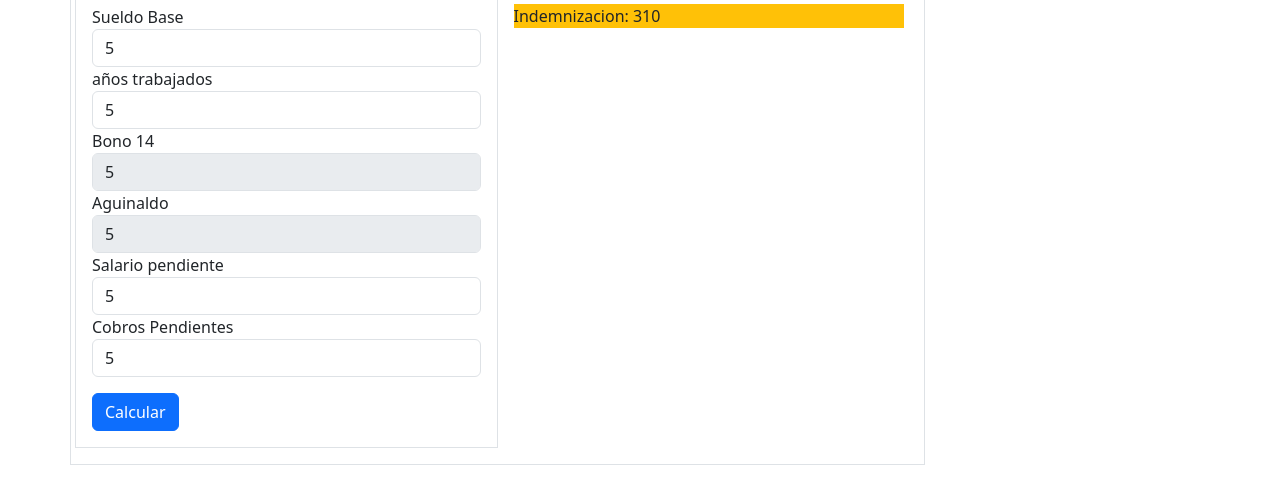
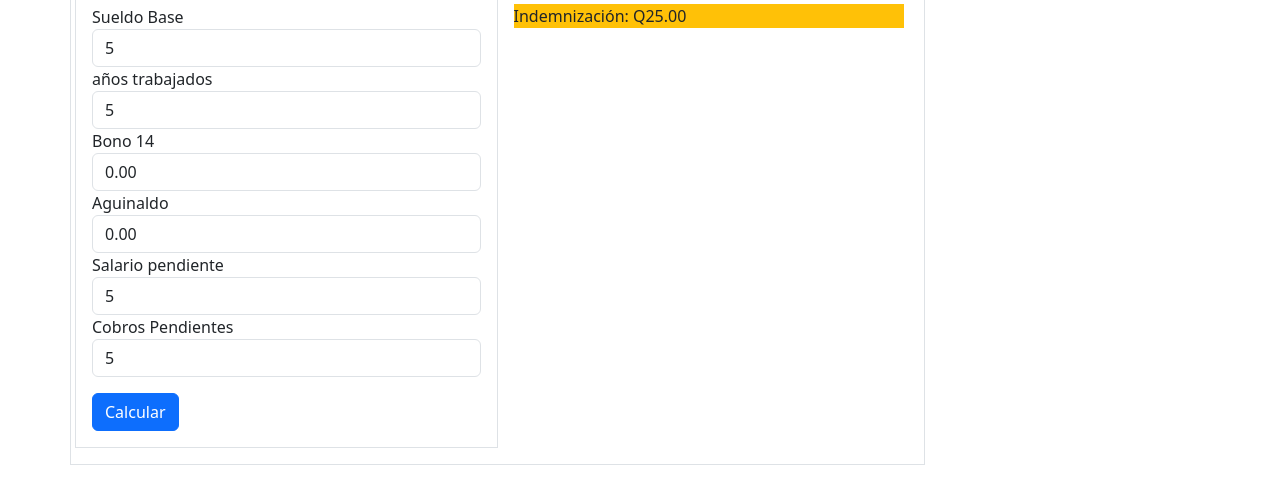
Before and after one commit to ErickBatz/m1ra3_aat_Erick_Batz, a plain HTML site: page Indemnizacion.html in a window 1280 px wide. Both pictures are taken after typing "5", "5", "5", "5" into the empty fields and a click on the button "Calcular". Shown: the part 216-720 px from the top of the page. Drawn offline with nearby package versions, Linux system fonts and the light colour scheme.

Commit message:
cambios en el archivo js indenmizacion

```diff
--- a/Indemnizacion.html
+++ b/Indemnizacion.html
@@ -66,11 +66,11 @@
 
 
                             <label for="">Bono 14</label>
-                            <input type="number" name="bono14" id="bono14" class="form-control" disabled
+                            <input type="number" name="bono14" id="bono14" class="form-control" readonly
                                 placeholder="No llenar nada">
 
                             <label for="">Aguinaldo</label>
-                            <input type="number" name="aguinaldo" id="aguinaldo" class="form-control" disabled
+                            <input type="number" name="aguinaldo" id="aguinaldo" class="form-control" readonly
                                 placeholder="No llenar nada">
 
                             <label for="">Salario pendiente</label>
--- a/js/Indemnizacion.js
+++ b/js/Indemnizacion.js
@@ -7,22 +7,26 @@ const añosTrabajados = document.querySelector("#añosTrabajados");
 
 //creamos la funcion para calcular la indemnizacion
 function calcularIndemnizacion() {
-    const sueldo = parseFloat(sueldoBase.value);
-    const salario = parseFloat(salarioPendiente.value);
-    const cobros = parseFloat(cobrosPendientes.value);
-    let años = parseFloat(añosTrabajados.value);
-    let añosCumplidos = años * 12;
-    console.log(añosCumplidos);
-    let bono14 = sueldo / añosCumplidos * añosCumplidos;
-    let aguinaldo = sueldo / añosCumplidos * añosCumplidos;
+    const sueldo = parseFloat(sueldoBase.value) || 0;
+    const salario = parseFloat(salarioPendiente.value) || 0;
+    const cobros = parseFloat(cobrosPendientes.value) || 0;
+    let años = parseFloat(añosTrabajados.value) || 0;
 
-    document.querySelector("#bono14").value = bono14;
-    document.querySelector("#aguinaldo").value = aguinaldo;
+    // Años completos y meses restantes
+    let añosCompletos = Math.floor(años);
+    let mesesRestantes = (años - añosCompletos) * 12;
 
+    // Aguinaldo y Bono 14 proporcional (solo meses del último año)
+    const bono14 = (sueldo / 12) * mesesRestantes;
+    const aguinaldo = (sueldo / 12) * mesesRestantes;
+     console.log(bono14);
+    document.querySelector("#bono14").value = bono14.toFixed(2);
+    document.querySelector("#aguinaldo").value = aguinaldo.toFixed(2);
 
+    // Indemnización (1 sueldo por año trabajado)
+    let indemnizacion = (sueldo * añosCompletos) + bono14 + aguinaldo + salario - cobros;
 
-    let indemnizacion = (sueldo * añosCumplidos) + bono14 + aguinaldo + salario - cobros;
-    resultado.innerHTML = `<p>Indemnizacion: ${indemnizacion}</p>`;
+    resultado.innerHTML = `<p>Indemnización: Q${indemnizacion.toFixed(2)}</p>`;
 }
 
 
```
